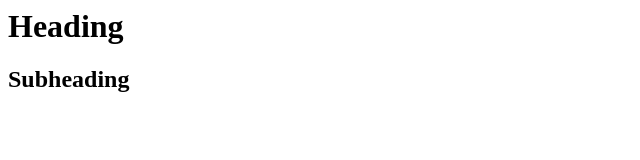
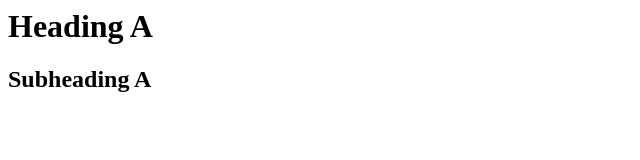
Before and after one commit to vukadin/merge-resolution, a plain HTML site: page index.html in a window 1280 px wide. Shown: the full height of the page, 0-640 px from the left. Drawn offline with Linux system fonts and the light colour scheme.

Commit message:
Change A

```diff
--- a/index.html
+++ b/index.html
@@ -1,2 +1,2 @@
-<h1>Heading</h1>
-<h2>Subheading</h2>
+<h1>Heading A</h1>
+<h2>Subheading A</h2>
```
